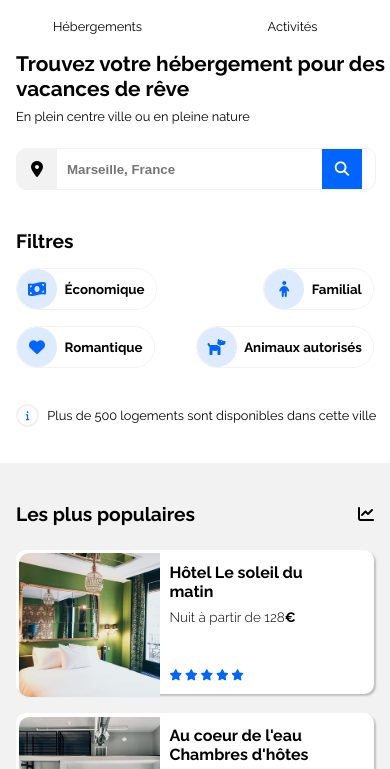
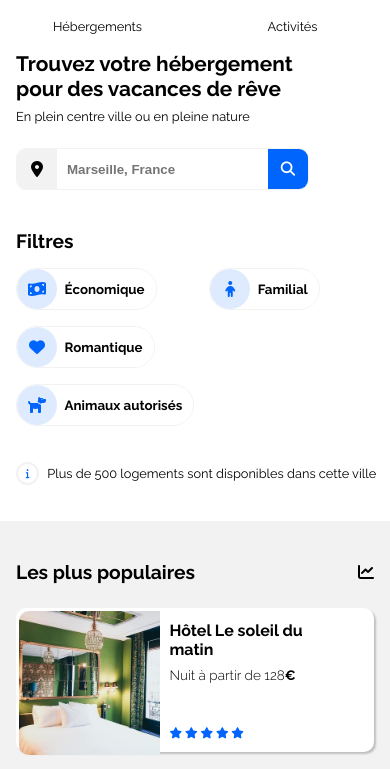
Before and after one commit to Fysalidev/Booki, a plain HTML site: page index.html in a window 390 px wide. Shown: the part 48-817 px from the top of the page. Drawn offline with Linux system fonts and the light colour scheme.

Commit message:
Jeudi soir

```diff
--- a/css/mobile.css
+++ b/css/mobile.css
@@ -1,8 +1,8 @@
 @media screen and (max-width: 768px) {
 
     #bloc_page {
-        width: 100%;
-        margin: 0px;
+        width: auto;
+        margin: auto;
     }
 
     main {
@@ -23,7 +23,7 @@
 
     nav li a:hover {
         color: #0065fc;
-        border-top: none;
+        border-top: transparent;
         border-bottom: solid 1px;
     }
 
@@ -41,12 +41,16 @@
         padding-left: 1rem;
     }
 
+    #search h1 {
+        width: 310px;
+    }
+
     #search_bar {
-        width:100%;
+        width: 291px;
     }
 
     #search_input {
-        width: 265px;
+        width: 211px;
     }
 
     #search_btn {
@@ -58,6 +62,7 @@
     }
 
     #bloc_filters{
+        width: 320px;
         justify-content: column;
         flex-wrap: wrap;
     }
@@ -72,7 +77,6 @@
     }
 
     .filters_btn {
-        width: 100%;
         flex-wrap: wrap;
         justify-content: space-between;
         align-items: flex-start;
```
